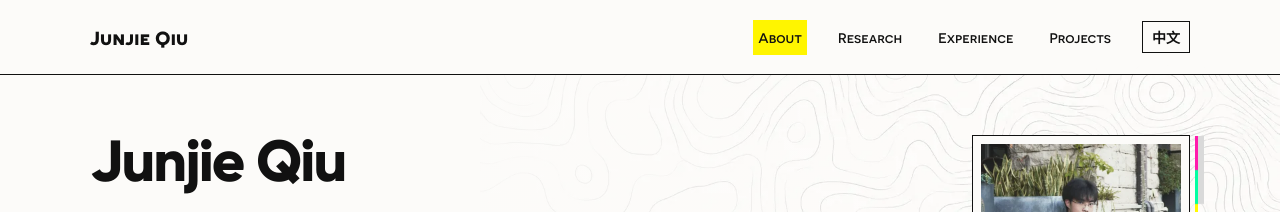
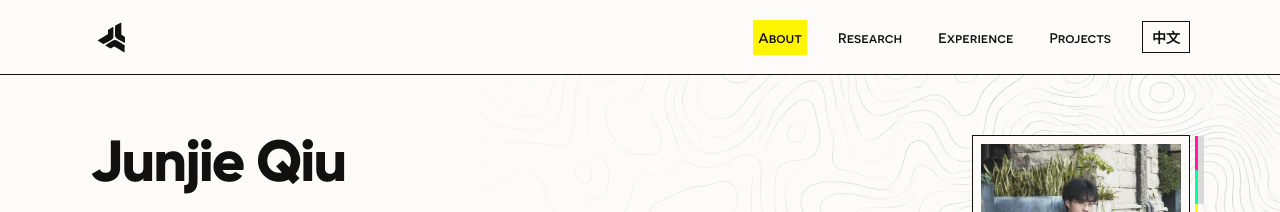
Before and after one commit to jayjunjieqiu/jayjunjieqiu.github.io, a Jekyll site: the page built from index.html, in a window 1280 px wide. Shown: the top 212 px of the page. Built offline with Jekyll 4.4.1, drawn with Linux system fonts in a browser that asks for light colours.

Commit message:
Unify bilingual fonts and refine header vector mark

```diff
--- a/_layouts/research.html
+++ b/_layouts/research.html
@@ -27,7 +27,7 @@
   <a class="skip-link" href="#main">{{ ui.skip }}</a>
   <header class="site-header">
     <div class="shell header-inner">
-      <a class="wordmark" href="{{ home_path | relative_url }}" aria-label="{{ ui.name }} · {{ ui.home }}">{{ ui.name }}</a>
+      <a class="wordmark" href="{{ home_path | relative_url }}" aria-label="{{ ui.name }} · {{ ui.home }}"><img src="{{ "/assets/endfield/geometric-mark.svg" | relative_url }}" alt="" aria-hidden="true" width="28" height="31"></a>
       <nav aria-label="{% if lang == 'zh' %}主导航{% else %}Main navigation{% endif %}">
         <a href="{{ home_path | relative_url }}#about" data-section="about">{{ ui.about }}</a>
         <a href="{{ home_path | relative_url }}#research" data-section="research" {% if page.navbar_title == 'Publications' %}aria-current="page"{% endif %}>{{ ui.research }}</a>
--- a/assets/css/endfield.css
+++ b/assets/css/endfield.css
@@ -3,7 +3,7 @@
 @font-face{font-family:Gilroy;src:url('../fonts/endfield/Gilroy-ExtraBold.ttf') format('truetype');font-weight:700 900;font-display:swap}
 @font-face{font-family:Novecento;src:url('../fonts/endfield/Novecento-Medium.ttf') format('opentype');font-weight:400 600;font-display:swap}
 @font-face{font-family:Novecento;src:url('../fonts/endfield/Novecento-Bold.ttf') format('opentype');font-weight:700 900;font-display:swap}
-:root{--paper:#fcfbf9;--ink:#111;--muted:#606266;--green:#111;--line:#d8d8d5;--wash:#f0f0ec;--accent:#111;--yellow:#fff500;--sans:Gilroy,Arial,'PingFang SC',sans-serif;--serif:Gilroy,Arial,sans-serif;--display:Novecento,Gilroy,Arial,sans-serif}
+:root{--paper:#fcfbf9;--ink:#111;--muted:#606266;--green:#111;--line:#d8d8d5;--wash:#f0f0ec;--accent:#111;--yellow:#fff500;--sans:Gilroy,'PingFang SC',Arial,'Microsoft YaHei',sans-serif;--serif:Gilroy,'PingFang SC',Arial,'Microsoft YaHei',sans-serif;--display:Novecento,Gilroy,'PingFang SC',Arial,'Microsoft YaHei',sans-serif}
 body{font-size:17px;background:var(--paper);background-image:linear-gradient(90deg,#fcfbf9 5%,#fcfbf9e6 32%,#fcfbf900 75%),url('../endfield/contour.webp');background-repeat:no-repeat;background-position:left 65px,right 65px;background-size:100% 600px,800px auto}
 ::selection{background:var(--yellow);color:var(--ink)}
 a:focus-visible,summary:focus-visible,button:focus-visible{outline:3px solid var(--ink);outline-offset:5px;background:var(--yellow);color:var(--ink)}
@@ -91,9 +91,12 @@ nav a[aria-current]::after{display:none}
 
 /* Bilingual typography and compact language control. */
 nav .language-switch{border:1px solid var(--ink);padding:5px 9px;white-space:nowrap}
-html[lang="zh-CN"]{--sans:Arial,"PingFang SC","Microsoft YaHei",sans-serif;--display:Gilroy,Arial,"PingFang SC","Microsoft YaHei",sans-serif}
 html[lang="zh-CN"] .hero h1{font-size:50px;letter-spacing:.06em}
 html[lang="zh-CN"] .intro-prose,html[lang="zh-CN"] .focus-prose{line-height:1.95}
 html[lang="zh-CN"] .paper-summary,html[lang="zh-CN"] .paper-contribution,html[lang="zh-CN"] .experience-description,html[lang="zh-CN"] .project-description{line-height:1.9}
-html[lang="zh-CN"] .paper-title{font-family:Gilroy,Arial,sans-serif}
 @media(max-width:520px){.header-inner{flex-wrap:wrap;padding-block:12px;gap:9px}.header-inner nav{margin-left:auto;gap:7px}nav .language-switch{padding:4px 6px}html[lang="zh-CN"] .hero h1{font-size:36px}}
+
+/* Compact vector mark traced from the official site asset. */
+.wordmark{display:inline-flex;align-items:center;justify-content:center;flex:none;width:42px;height:42px;background:transparent}
+.wordmark img{display:block;width:28px;height:31px}
+@media(max-width:700px){.wordmark{width:34px;height:34px}.wordmark img{width:23px;height:25px}}
```
Also changed, not shown: assets/endfield/SOURCES.md (+4 -0 lines), assets/endfield/geometric-mark.svg (added).
